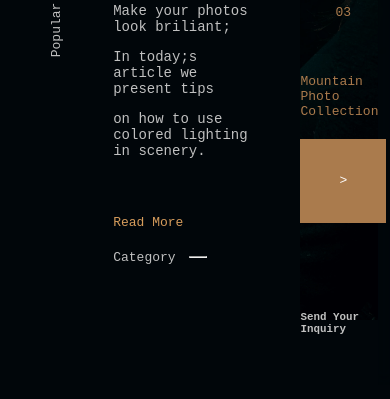
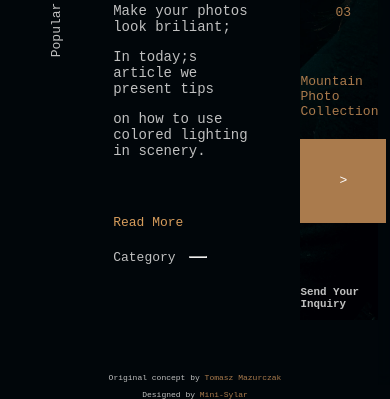
Before and after one commit to Mini-Sylar/Blog-Fashion--Website-concept, a plain HTML site: page index.html in a window 390 px wide. Shown: the part 459-858 px from the top of the page. Drawn offline with Linux system fonts and the light colour scheme.

Commit message:
Attribution

```diff
--- a/style.css
+++ b/style.css
@@ -351,7 +351,7 @@ footer>p>a{
 .sendInqMobile{
     display: flex;
     position: relative;
-    top:60%;
+    top:57%;
     font-size: smaller;
 }
 
@@ -362,9 +362,11 @@ footer>p>a{
        backdrop-filter: blur(10px);
   }
 
-  footer{
-   display: none;
-  }
+ footer>p{
+   position: relative;
+   top: 48px;
+
+ }
 }
 
 @media only screen and (max-width: 768px) {
```
